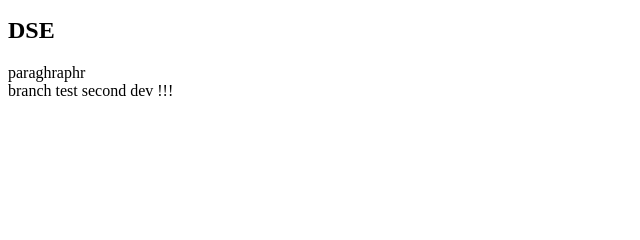
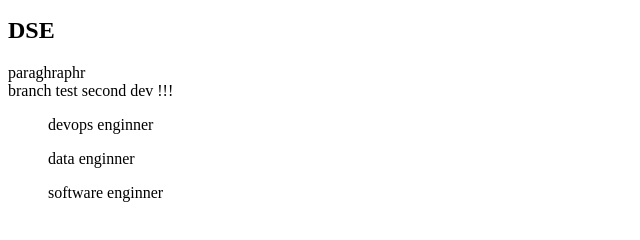
Before and after one commit to hamza-240/mon-port, a plain HTML site: page index.html in a window 1280 px wide. Shown: the part 110-350 px from the top of the page, without its empty margins (0-640 px from the left). Drawn offline with Linux system fonts and the light colour scheme.

Commit message:
feat : liste des ul

```diff
--- a/index.html
+++ b/index.html
@@ -12,5 +12,9 @@
     <div>paraghraphr</div>
     <div>branch test second dev  !!!</div>
 
+    <ul>devops enginner </ul>
+    <ul>data enginner </ul>
+    <ul>software enginner</ul>
+
 </body>
 </html>
```
